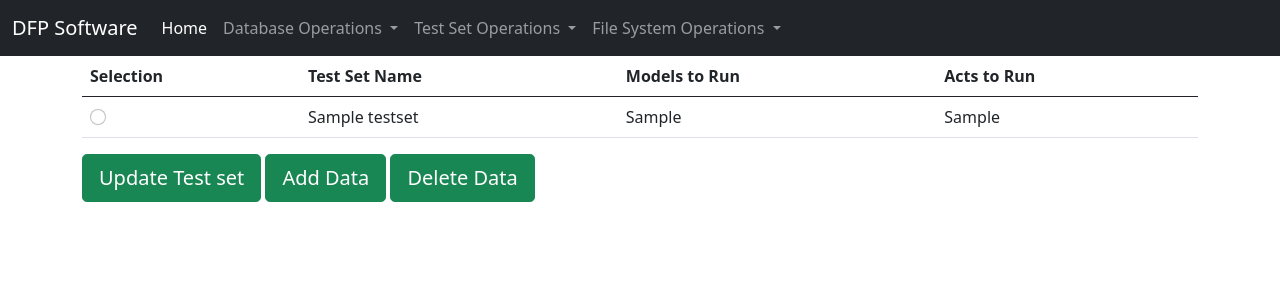
After one commit to melburmer/DFP_WEB, a Django app: template dfpproject/analyze/templates/analyze/edit_test_set.html in a window 1280 px wide. The commit adds this page. Shown: the top 300 px of the page. Run offline with Django 3.2, Linux system fonts and the light colour scheme; the template is opened without the code that fills it: most values are stand-ins (such as "Sample title", 1, 10 or a date in 2020); some libraries are stand-ins or nearby versions.

Commit message:
update test set function is coded [ADD]

```diff
--- /dev/null
+++ b/dfpproject/analyze/templates/analyze/edit_test_set.html
@@ -0,0 +1,45 @@
+{% extends "base.html"%}
+
+{% block content %}
+
+  {% if test_set_list%}
+
+  <form action="{% url 'analyze:edit_testset' %}" method="POST">
+    {% csrf_token %}
+    <table class="table table-stripe table-hover">
+      <thead>
+        <tr>
+          <th scope="col"><strong>Selection</strong></th>
+          <th scope="col"><strong>Test Set Name</strong></th>
+          <th scope="col"><strong>Models to Run</strong></th>
+          <th scope="col"><strong>Acts to Run</strong></th>
+        </tr>
+      </thead>
+
+      <tbody>
+        {% for testset in test_set_list %}
+          <tr>
+              <td><input type="radio"  class="form-check-input TestsetCb" name="radio_check" value= {{testset.pk}}></td>
+              <td>{{testset.test_set_name}}</td>
+              <td>{{testset.models_to_run}}</td>
+              <td>{{testset.acts_to_run}}</td>
+          </tr>
+
+        {% endfor %}
+
+      </tbody>
+
+    </table>
+    <input type="submit" value="Update Test set" name="update_testset" class="btn btn-success btn-lg">
+    <input type="submit" value="Add Data" name="add_data" class="btn btn-success btn-lg">
+    <input type="submit" value="Delete Data" name="delete_data" class="btn btn-success btn-lg">
+
+  </form>
+
+  {% else %}
+
+  <h1>Cannot found any Test set.</h1>
+
+  {% endif %}
+
+{% endblock %}
--- a/dfpproject/analyze/urls.py
+++ b/dfpproject/analyze/urls.py
@@ -7,6 +7,8 @@ app_name = "analyze"
 
 urlpatterns = [
     url(r'create_testset/$', views.CreateTestset.as_view(), name='create_testset'),
+    url(r'edit_testset/$', views.EditTestset.as_view(), name='edit_testset'),
+    url(r'update_testset/(?P<pk>\d+)$', views.UpdateTestset.as_view(), name='update_testset'),
     url(r'^select_subset_filter$', views.select_subset_filter, name="select_subset_filter"),
     url(r'^select_subset$', views.RecordSelectSubset.as_view(), name="select_subset"),
     url(r'^select_testset', views.SelectTestSet.as_view(), name="select_testset"),
@@ -19,4 +21,5 @@ urlpatterns = [
     path('visualize_spectrogram/<int:test_set_pk>', views.visualize_spectrogram, name='visualize_spectrogram'),
     url(r'^visualise_rawdata/(?P<pk>\d+)$', views.visualise_rawdata, name='visualise_rawdata'),
 
+
 ]
--- a/dfpproject/templates/base.html
+++ b/dfpproject/templates/base.html
@@ -55,7 +55,7 @@
               <ul class="dropdown-menu" aria-labelledby="navbarDropdown">
                 <li><a class="dropdown-item" href="{% url 'analyze:select_subset_filter' %}">Create Test Set</a></li>
                 <li><hr class="dropdown-divider"></li>
-                <li><a class="dropdown-item" href="#">Edit Test Set</a></li>
+                <li><a class="dropdown-item" href="{% url 'analyze:edit_testset' %}">Edit Test Set</a></li>
                 <li><hr class="dropdown-divider"></li>
                 <li><a class="dropdown-item" href="{% url 'analyze:select_testset' %}">Analyze Test Set</a></li>
                 <li><hr class="dropdown-divider"></li>
```
Also changed, not shown: dfpproject/analyze/templates/analyze/update_testset.html (added, +12 -0 lines), dfpproject/analyze/views.py (+60 -1 lines).
